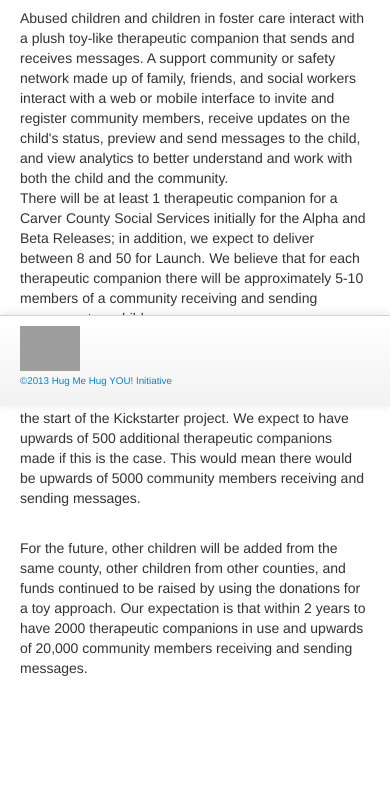
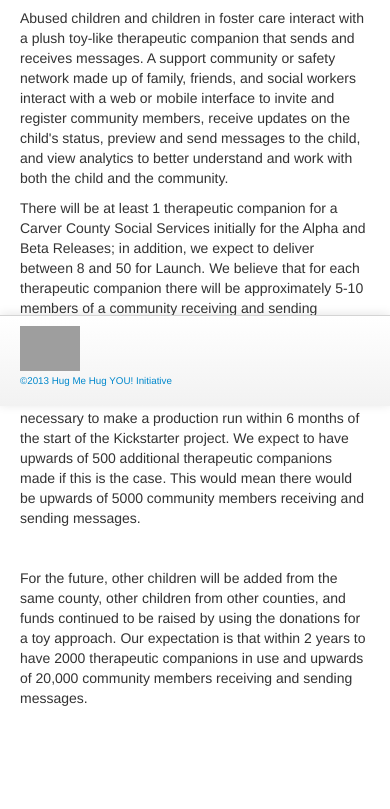
Before and after one commit to hugmehugyouorg/Hug-Community-Web-Application, a CodeIgniter app: page / in a window 390 px wide. Shown: the part 438-1247 px from the top of the page. Before the commit the page ends 1114 px from the top, so only its background shows below. Run offline with CodeIgniter, Linux system fonts and the light colour scheme; some libraries are stand-ins or nearby versions; grey boxes are pictures that could not be loaded.

Commit message:
mobile fixes

```diff
--- a/application/views/welcome_message.php
+++ b/application/views/welcome_message.php
@@ -15,26 +15,26 @@
 <div class="container-fluid">
 	<h2>The Project</h2>
 	<div class="row-fluid">
-		<div class="span4">
+		<p class="span4">
 			Abused children and children in foster care interact with a plush toy-like therapeutic companion that sends and receives messages. A support community or safety network made up of family, friends, and social workers interact with a web or mobile interface to invite and register community members, receive updates on the child's status, preview and send messages to the child, and view analytics to better understand and work with both the child and the community.
-		</div>
-		<div class="span4">
+		</p>
+		<p class="span4">
 			There will be at least 1 therapeutic companion for a Carver County Social Services initially for the Alpha and Beta Releases; in addition, we expect to deliver between 8 and 50 for Launch. We believe that for each therapeutic companion there will be approximately 5-10 members of a community receiving and sending messages to a child.
-		</div>
-		<div class="span4">
+		</p>
+		<p class="span4">
 			Finally, our plan is to partially or fully fund this project with Kickstarter and expect to offer similar therapeutic companions as toys in order to raise the amount necessary to make a production run within 6 months of the start of the Kickstarter project. We expect to have upwards of 500 additional therapeutic companions made if this is the case. This would mean there would be upwards of 5000 community members receiving and sending messages.
-		</div>
+		</p>
 	</div>
 	<div class="row-fluid">
 		<div class="span4">
 		</div>
 	</div>
 </div>
-<div class="divider"></div>
+
 <div class="container-fluid">
 	<div class="row-fluid">
-		<div class="span12">
+		<p class="span12">
 			For the future, other children will be added from the same county, other children from other counties, and funds continued to be raised by using the donations for a toy approach. Our expectation is that within 2 years to have 2000 therapeutic companions in use and upwards of 20,000 community members receiving and sending messages.
-		</div>
+		</p>
 	</div>
 </div>
```
